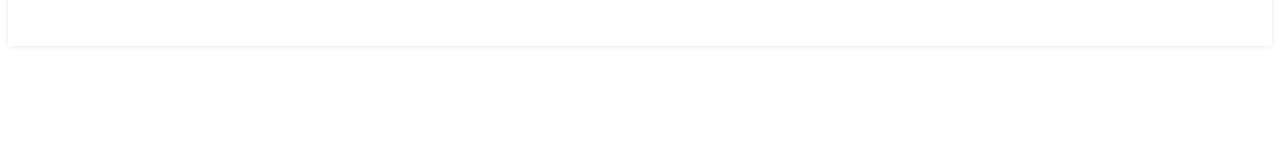
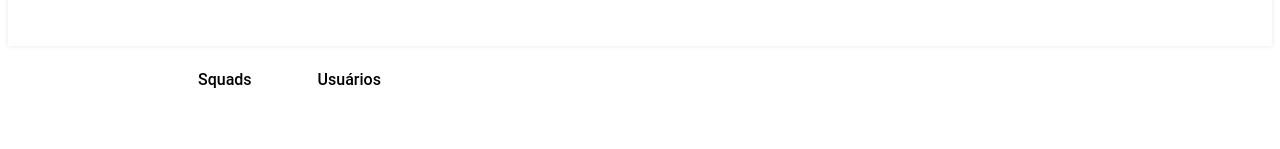
Before and after one commit to jandersonvb/pdhours-frontend, a Next.js app: page / in a window 1280 px wide. Shown: the part 151-300 px from the top of the page. Built offline with nearby package versions, Linux system fonts and the light colour scheme.

Commit message:
feat: create component Tabs

```diff
--- /dev/null
+++ b/src/app/components/Tabs/index.tsx
@@ -0,0 +1,10 @@
+import { Container, NavItem } from "./styles";
+
+export function Tabs() {
+  return (
+    <Container>
+      <NavItem>Squads</NavItem>
+      <NavItem>Usuários</NavItem>
+    </Container>
+  )
+}
--- /dev/null
+++ b/src/app/components/Tabs/styles.ts
@@ -0,0 +1,42 @@
+import styled from 'styled-components'
+
+export const Container = styled.div`
+  display: flex;
+
+  gap: 66px;
+
+  margin-left: 190px;
+  margin-top: 24px;
+`
+
+export const NavItem = styled.a<{ active?: boolean }>`
+  text-decoration: none;
+  font-size: 16px;
+  font-weight: 500;
+  font-family: 'Roboto', sans-serif;
+  cursor: pointer;
+  position: relative;
+
+  &::after {
+    content: '';
+    position: absolute;
+    bottom: -4px;
+    left: 0;
+    width: 100%;
+    height: 5px;
+    background-color: #1e90ff;
+    transform: scaleX(0);
+    transform-origin: left;
+    transition: transform 0.6s ease-in-out;
+  }
+
+  &:hover {
+    font-weight: bold;
+
+
+  }
+
+  &:hover::after {
+    transform: scaleX(1);
+  }
+`
--- a/src/app/page.tsx
+++ b/src/app/page.tsx
@@ -1,11 +1,13 @@
 'use client'
 
 import { Navbar } from "./components/Navbar";
+import { Tabs } from "./components/Tabs";
 
 export default function Home() {
   return (
     <>
       <Navbar />
+      <Tabs />
     </>
   );
 }
```
